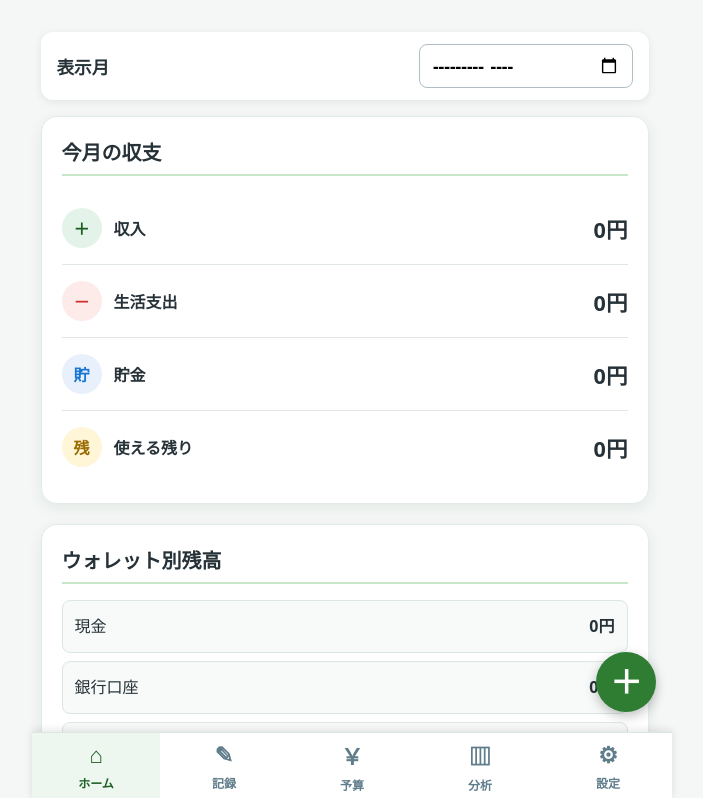
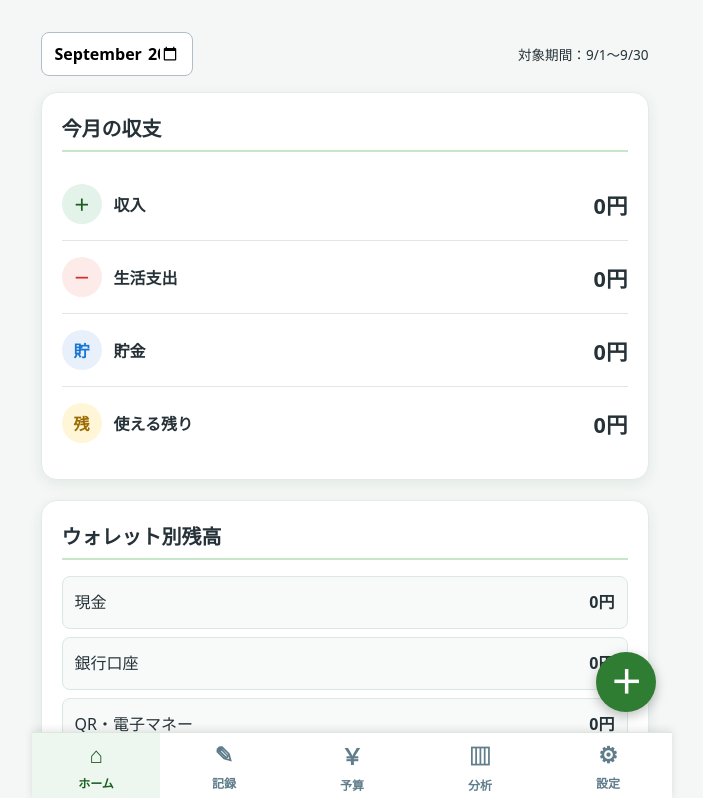
Before and after one commit to wasyun4/zubora-kakeibo-pwa, a React (Vite) app: page / in a window 1280 px wide. Shown: the top 798 px of the page, without its empty margins (288-991 px from the left). Built offline with nearby package versions, Linux system fonts and the light colour scheme.

Commit message:
feat: simplify month selector and default to current month

```diff
--- a/src/App.tsx
+++ b/src/App.tsx
@@ -46,6 +46,13 @@ import {
   saveTransactions,
 } from "./utils/database";
 
+function getCurrentMonth() {
+  const today = new Date();
+  const year = today.getFullYear();
+  const month = String(today.getMonth() + 1).padStart(2, "0");
+  return `${year}-${month}`;
+}
+
 function App() {
   // 【収入・支出の大カテゴリ抽出】
   const incomeCategories = initialCategories.filter(
@@ -78,7 +85,7 @@ function App() {
     useState(false);
   const [activeView, setActiveView] =
     useState<AppView>("home");
-  const [selectedMonth, setSelectedMonth] = useState("");
+  const [selectedMonth, setSelectedMonth] = useState(getCurrentMonth);
 
   // 【月初め日の設定管理】
   const [monthStartDay, setMonthStartDay] = useState("1");
@@ -596,7 +603,7 @@ function App() {
       <MonthFilter
         selectedMonth={selectedMonth}
         monthStartDay={monthStartDay}
-        onMonthChange={setSelectedMonth}
+        onMonthChange={(month) => setSelectedMonth(month || getCurrentMonth())}
       />
 
       {/*ホーム画面*/}
--- a/src/components/MonthFilter.tsx
+++ b/src/components/MonthFilter.tsx
@@ -19,9 +19,7 @@ function MonthFilter({
         monthStartDay,
     );
     return (
-        <label className="month-filter">
-            <span>表示月</span>
-
+        <div className="month-filter">
             <input
                 type="month"
                 aria-label="表示する月"
@@ -30,8 +28,12 @@ function MonthFilter({
                     onMonthChange(event.target.value)
                 }
             />
-            {period && <span>対象期間：{period.label}</span>}
-        </label>
+            {period && (
+                <span className="month-filter-period" aria-live="polite">
+                    対象期間：{period.label}
+                </span>
+            )}
+        </div>
     );
 }
 
--- a/src/styles.css
+++ b/src/styles.css
@@ -326,20 +326,24 @@ li button {
   display: flex;
   align-items: center;
   justify-content: space-between;
-  gap: 1rem;
+  gap: 0.5rem;
   margin-bottom: 1rem;
-  padding: 0.75rem 1rem;
-  font-size: 1.1rem;
-  font-weight: bold;
-  background: white;
-  border-radius: 0.75rem;
-  box-shadow: 0 2px 8px rgb(0 0 0 / 8%);
 }
 
 .month-filter input {
-  width: auto;
-  min-width: 10rem;
+  width: 9.5rem;
+  min-width: 0;
+  flex-shrink: 0;
   margin: 0;
+  border-radius: 0.5rem;
+  font-weight: bold;
+}
+
+.month-filter-period {
+  min-width: 0;
+  text-align: right;
+  font-size: 0.85rem;
+  white-space: nowrap;
 }
 
 .transaction-item {
```
Also changed, not shown: 1 other file (tests, documents, lock files or other folders).
